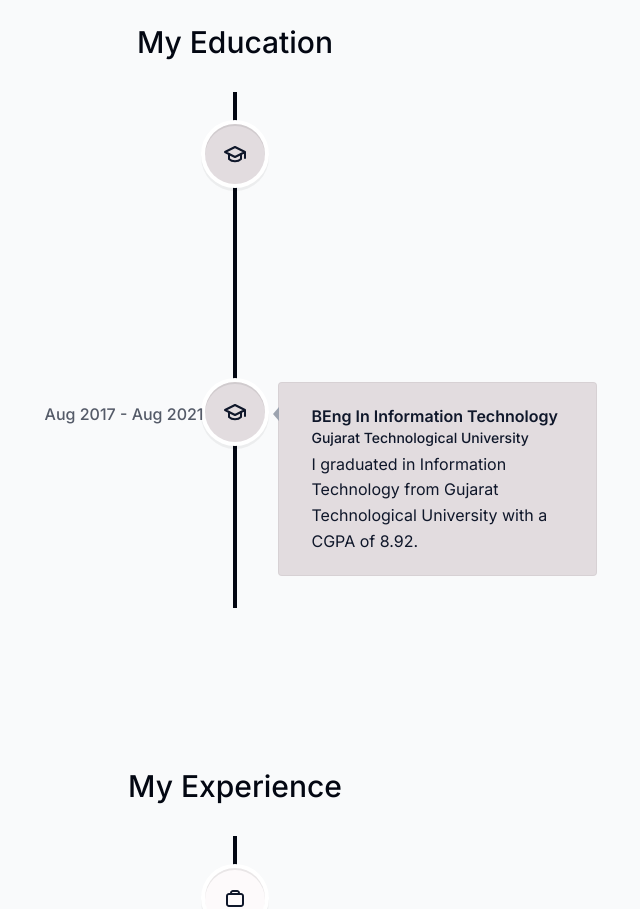
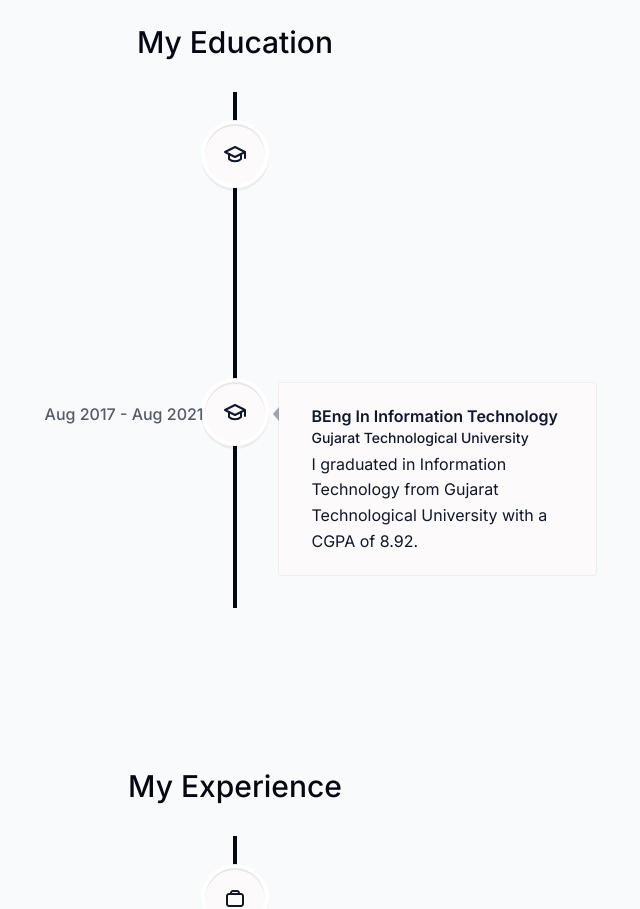
Before and after one commit to ANASMALVAT/portfolio, a Next.js app: page / in a window 1280 px wide. Shown: the part 1400-2309 px from the top of the page, without its empty margins (405-1045 px from the left). Built offline with nearby package versions, Linux system fonts and the light colour scheme.

Commit message:
Update education.tsx

```diff
--- a/components/education.tsx
+++ b/components/education.tsx
@@ -20,7 +20,7 @@ export default function Education() {
           <React.Fragment key={index}>
             <VerticalTimelineElement
                contentStyle={{
-                background:"#E2DCDF",
+                background:"#FDFAFB",
                 boxShadow: "none",
                 border: "1px solid rgba(0, 0, 0, 0.05)",
                 textAlign: "left",
@@ -35,7 +35,7 @@ export default function Education() {
               date={item.date}
               icon={item.icon}
               iconStyle={{
-                background:"#E2DCDF",
+                background:"#FDFAFB",
                 fontSize: "1.5rem",
                 color:"#0f172a",
 
```
